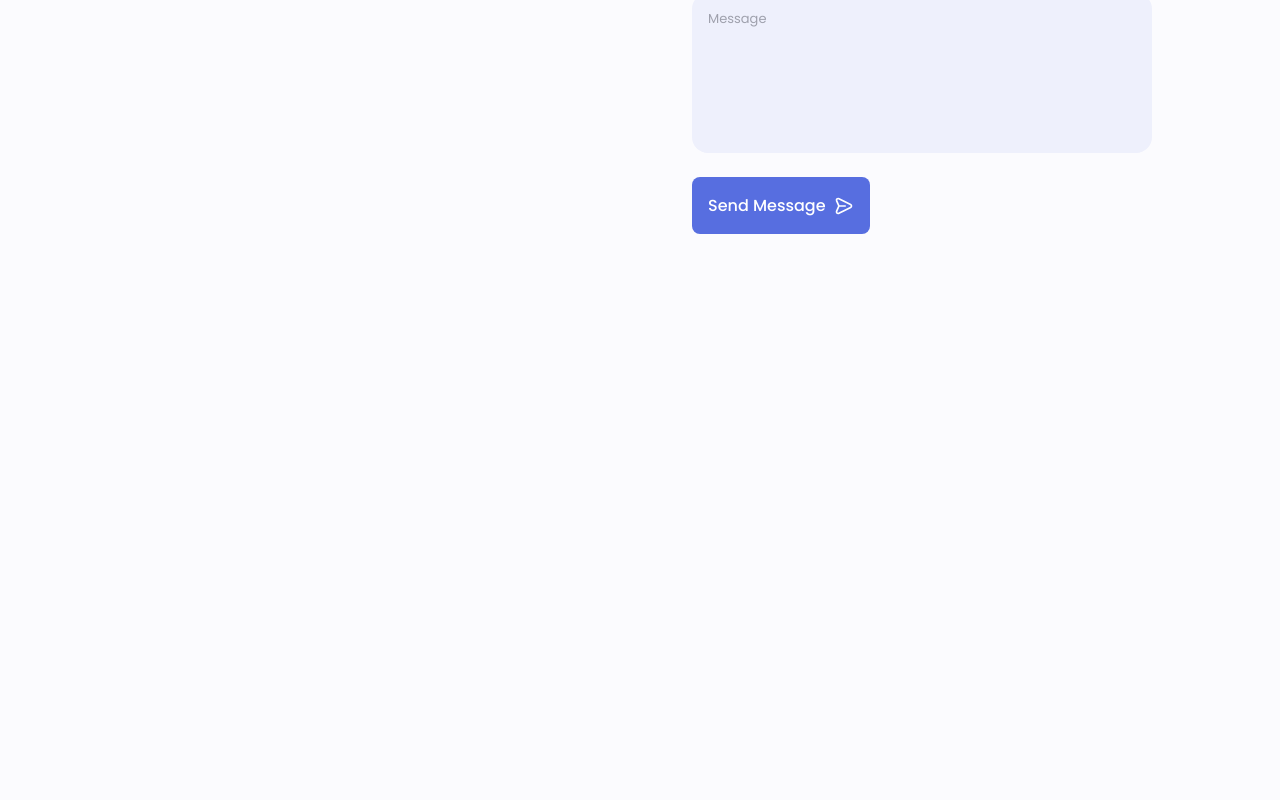
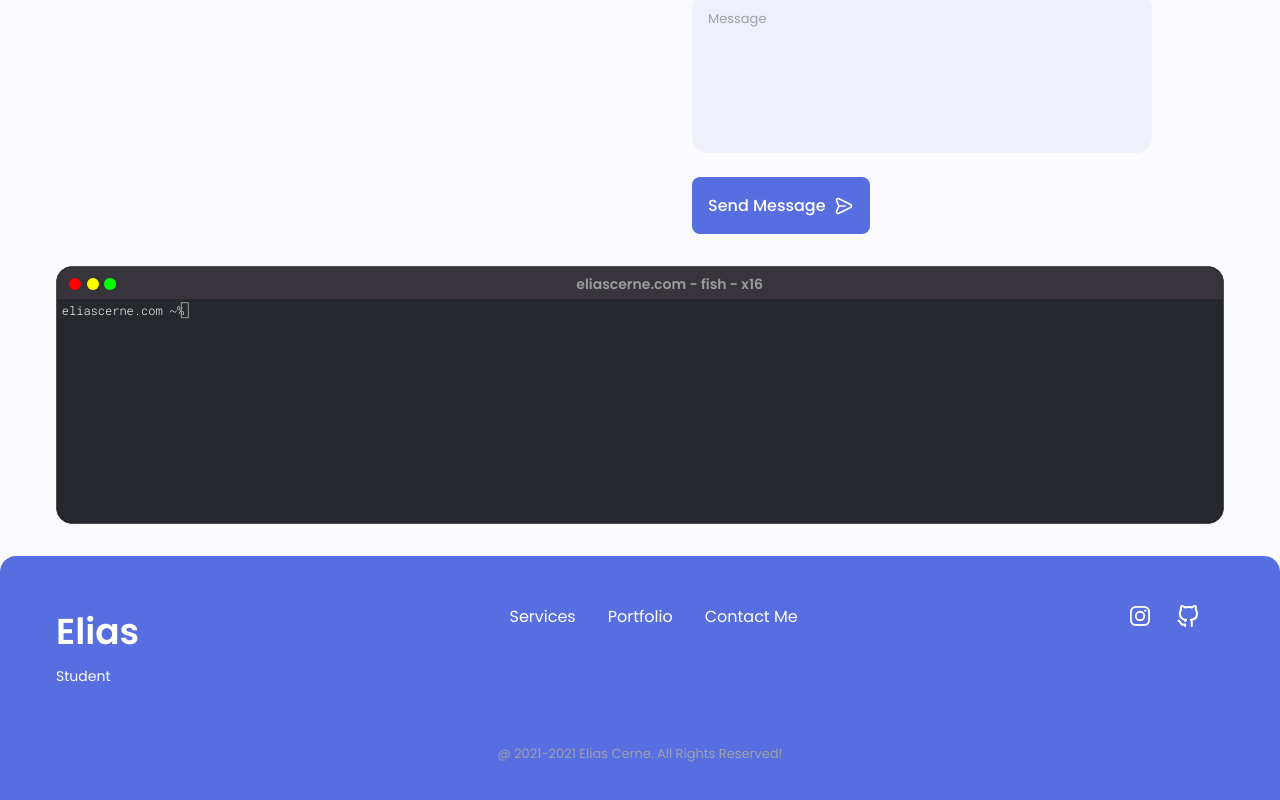
Before and after one commit to eliascerne/website, a React (Create React App) app: page / in a window 1280 px wide. Shown: the part 5222-6022 px from the top of the page. Before the commit the page ends 5488 px from the top, so only its background shows below. Built offline with nearby package versions, Linux system fonts and the light colour scheme.

Commit message:
create: Terminal.js

```diff
--- a/src/App.js
+++ b/src/App.js
@@ -8,6 +8,8 @@
 import Portfolio from './components/Portfolio';
 import ProjectInMind from './components/ProjectInMind'
 import Contact from './components/Contact'
+import Footer from './components/Footer'
+import Terminal from './components/Terminal'
 
 function App() {
   return (
@@ -22,7 +24,9 @@
       <Portfolio />
       <ProjectInMind />
       <Contact />
+      <Terminal />
     </main>
+    <Footer />
     </>
   );
 }
--- /dev/null
+++ b/src/components/Footer.js
@@ -0,0 +1,47 @@
+import React from 'react'
+import { UilInstagram, UilGithubAlt } from '@iconscout/react-unicons'
+
+function Footer() {
+    const currentYear = new Date().getFullYear();
+
+    return (
+        <footer className="footer">
+        <div className="footer_bg">
+            <div className="footer_container container grid">
+                <div>
+                    <h1 className="footer_title">Elias</h1>
+                    <span className="footer_subtitle">Student</span>
+                </div>
+
+                <ul className="footer_links">
+                    <li>
+                        <a href="#services" className="footer_link">Services</a>
+                    </li>
+
+                    <li>
+                        <a href="#portfolio" className="footer_link">Portfolio</a>
+                    </li>
+
+                    <li>
+                        <a href="#contact" className="footer_link">Contact Me</a>
+                    </li>
+                </ul>
+
+                <div className="footer_socials">
+                    <a href="https://instagram.com/eriastheking/" target="_blank" className="footer_social">
+                        <UilInstagram />
+                    </a>
+
+                    <a href="https://github.com/erias04/" target="_blank" className="footer_social">
+                        <UilGithubAlt />
+                    </a>
+                </div>
+            </div>
+
+            <p className="footer_copy"><span id="terminal-pop">@ 2021</span>-{currentYear} Elias Cerne. All Rights Reserved!</p>
+        </div>
+    </footer>
+    )
+}
+
+export default Footer
--- /dev/null
+++ b/src/components/Terminal.js
@@ -0,0 +1,31 @@
+import React from 'react'
+
+function Terminal() {
+    return (
+        <section className="terminal" id="terminal">
+            <div className="terminal_container">
+                <div className="terminal_content">
+                    <div className="terminal_top">
+                        <div className="terminal_buttons">
+                            <div className="terminal_button_red" id="terminal_button_red"><div className="close_button_1"></div><div className="close_button_2"></div></div>
+                            <div className="terminal_button_yellow"></div>
+                            <div className="terminal_button_green"></div>
+                        </div>
+                        <span className="terminal_title">eliascerne.com - fish - <span className="terminal_width" id="terminal_width"></span>x16</span>
+                        <div className="terminal_line"></div>
+                    </div>
+                    <div className="terminal_main" id="terminal_main">
+                        <div className="terminal_command_container">
+                            <span className="terminal_command">eliascerne.com ~%</span>
+                            <span className="terminal_command_text" id="terminal_command_text"></span>
+                            <div className="terminal_caret" id="terminal_caret"></div>
+                        </div>
+                    </div>
+                </div>
+            </div>
+            <textarea className="terminal_input" id="terminal_input" type="text"></textarea>
+        </section>
+    )
+}
+
+export default Terminal
```
